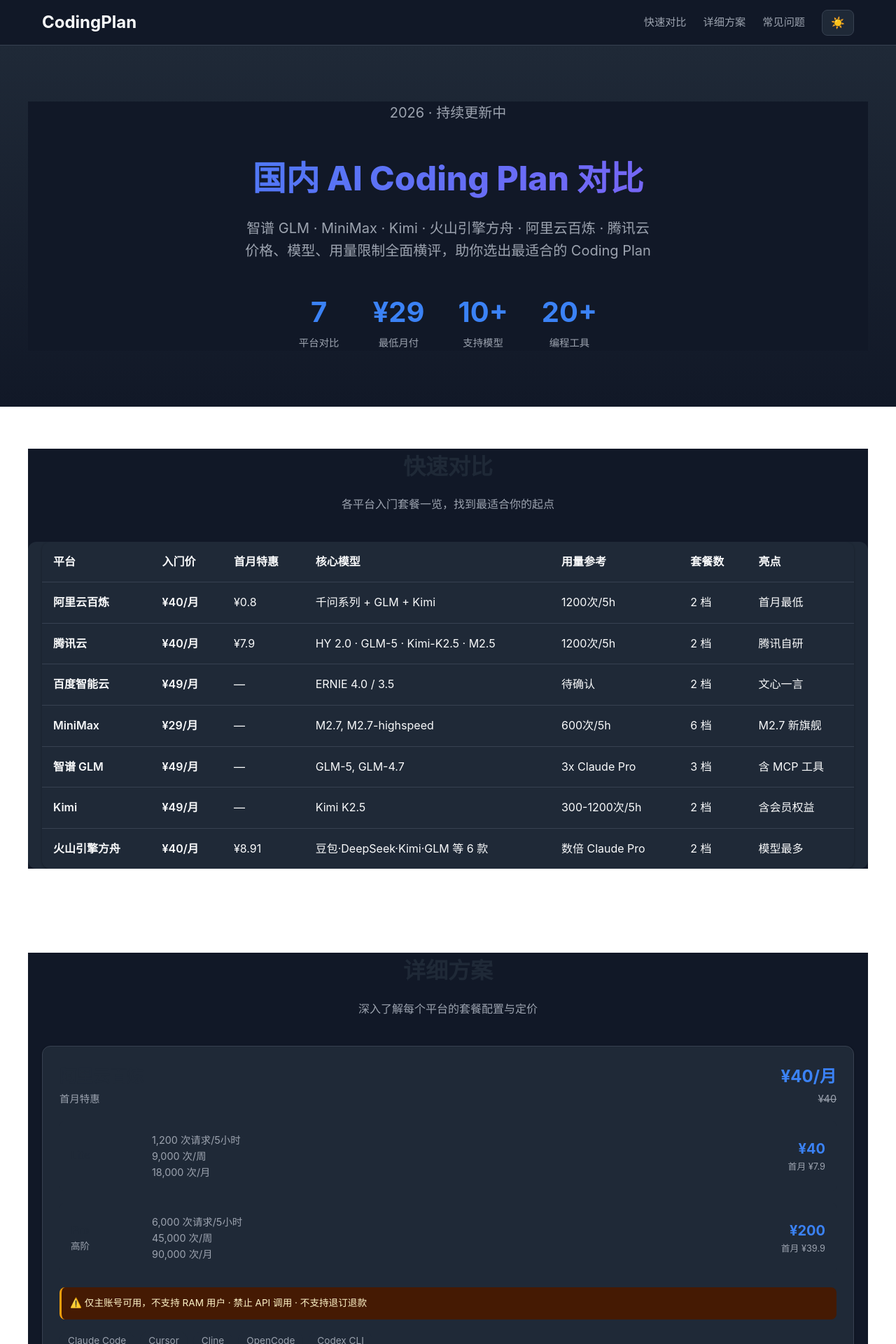
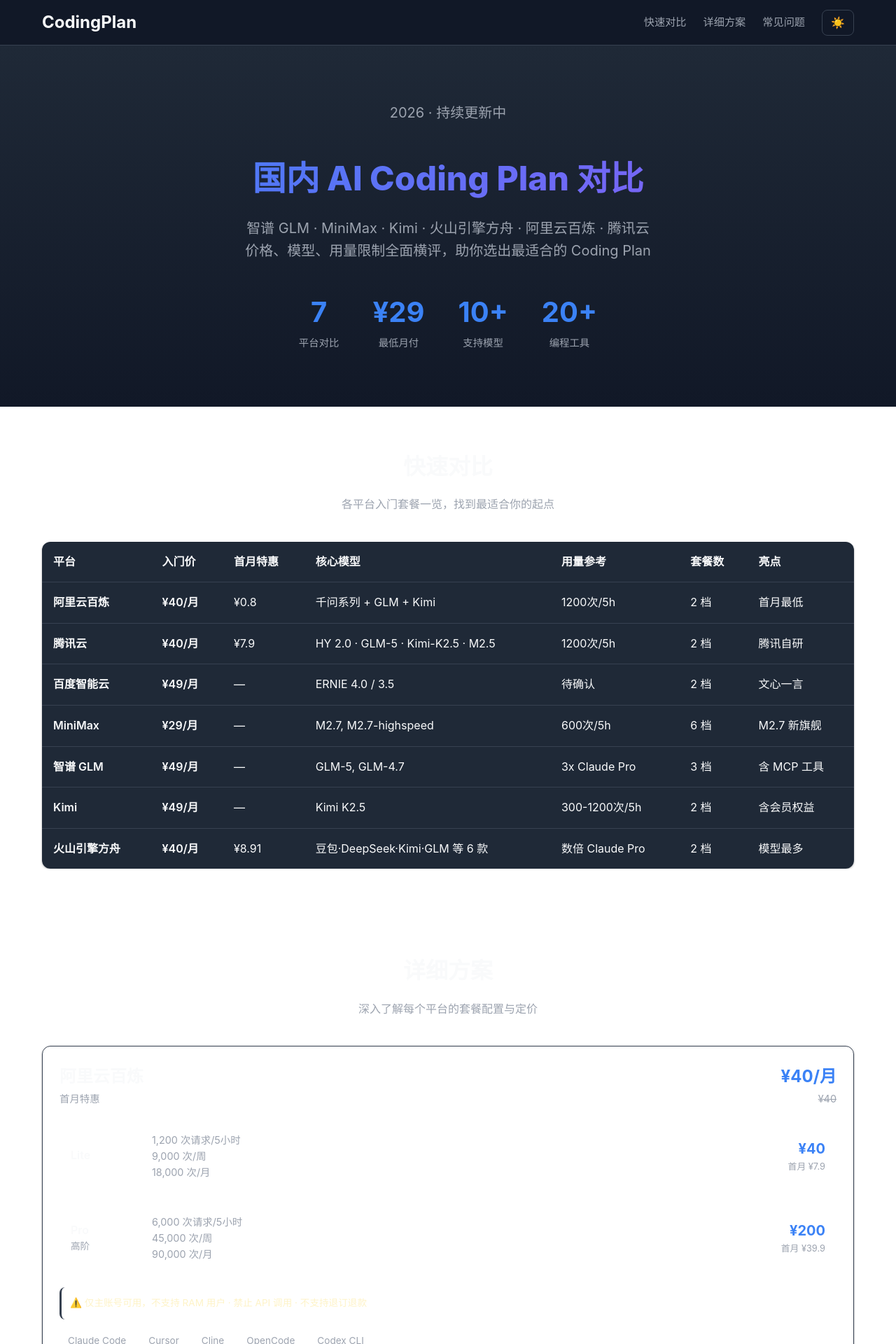
Before and after one commit to Ttoooong/codingplan-web, a Vue app: page / in a window 1280 px wide. Shown: the top 1920 px of the page at 70% size. Built offline with nearby package versions, Linux system fonts and the light colour scheme.

Commit message:
fix: 完全重写CSS确保黑夜模式全局生效

```diff
--- a/src/style.css
+++ b/src/style.css
@@ -24,6 +24,16 @@
   --border: #374151;
   --card-bg: #1f2937;
   --shadow: 0 1px 3px rgba(0,0,0,0.3);
+}
+
+/* 强制全局黑夜模式 */
+.dark, .dark * {
+  background-color: transparent !important;
+  border-color: var(--border) !important;
+}
+
+.dark body {
+  background-color: var(--bg) !important;
 }
 
 body {
@@ -61,7 +71,7 @@
 }
 
 .dark header {
-  background: var(--bg);
+  background: var(--bg) !important;
 }
 
 .header-content {
@@ -100,13 +110,14 @@
 }
 
 .theme-toggle {
-  background: none;
+  background: var(--bg-alt);
   border: 1px solid var(--border);
   padding: 8px 12px;
   border-radius: 8px;
   cursor: pointer;
   font-size: 1rem;
   transition: background 0.2s;
+  color: var(--text);
 }
 
 .theme-toggle:hover {
@@ -118,6 +129,10 @@
   text-align: center;
   padding: 80px 20px;
   background: linear-gradient(180deg, var(--bg-alt) 0%, var(--bg) 100%);
+}
+
+.dark .hero {
+  background: linear-gradient(180deg, var(--bg-alt) 0%, var(--bg) 100%) !important;
 }
 
 .hero h1 {
@@ -168,6 +183,7 @@
   font-size: 2rem;
   text-align: center;
   margin-bottom: 16px;
+  color: var(--text);
 }
 
 .section-desc {
@@ -181,8 +197,6 @@
   overflow-x: auto;
   margin: 0 -20px;
   padding: 0 20px;
-  background: var(--card-bg);
-  border-radius: 12px;
 }
 
 .compare-table {
@@ -199,17 +213,14 @@
   padding: 16px;
   text-align: left;
   border-bottom: 1px solid var(--border);
+  background: var(--card-bg) !important;
+  color: var(--text) !important;
 }
 
 .compare-table th {
-  background: var(--bg-alt);
+  background: var(--bg-alt) !important;
   font-weight: 600;
-  color: var(--text);
-}
-
-.dark .compare-table th {
-  background: var(--bg-alt);
-  color: var(--text);
+  color: var(--text) !important;
 }
 
 .compare-table tr:last-child td {
@@ -261,6 +272,7 @@
 .platform-name {
   font-size: 1.5rem;
   font-weight: 700;
+  color: var(--text);
 }
 
 .platform-name small {
@@ -304,6 +316,7 @@
 
 .plan-name {
   font-weight: 600;
+  color: var(--text);
 }
 
 .plan-name small {
@@ -344,6 +357,7 @@
 .dark .platform-note {
   background: #451a03;
   border-left-color: #f59e0b;
+  color: #fef3c7;
 }
 
 .tools {
@@ -436,82 +450,19 @@
   }
 }
 
-/* Dark mode comprehensive fixes */
-.dark #app {
-  background: var(--bg);
+/* 额外的黑夜模式强制覆盖 */
+.dark .compare-table-wrapper {
+  background: var(--card-bg);
 }
 
-.dark .hero {
-  background: linear-gradient(180deg, var(--bg-alt) 0%, var(--bg) 100%);
+.dark .faq-list {
+  background: transparent;
 }
 
-.dark table,
-.dark th,
-.dark td {
-  background: var(--card-bg) !important;
-  color: var(--text) !important;
-  border-color: var(--border) !important;
-}
-
-.dark .plan-card {
+.dark .faq-item {
   background: var(--card-bg);
-  border-color: var(--border);
-}
-
-.dark .theme-toggle {
-  background: var(--bg-alt);
-  border-color: var(--border);
-}
-
-.dark .table-wrapper {
-  background: var(--bg);
-}
-
-/* 黑夜模式全面修复 */
-.dark body {
-  background: var(--bg) !important;
-}
-
-.dark .container {
-  background: var(--bg);
-}
-
-.dark .hero {
-  background: linear-gradient(180deg, var(--bg-alt) 0%, var(--bg) 100%) !important;
 }
 
 .dark .platforms {
-  background: var(--bg);
+  background: transparent;
 }
-
-.dark .platform-card {
-  background: var(--card-bg) !important;
-  border-color: var(--border) !important;
-}
-
-.dark .plan {
-  background: var(--bg-alt) !important;
-}
-
-.dark .faq-question {
-  background: var(--card-bg) !important;
-  color: var(--text) !important;
-}
-
-.dark footer {
-  background: var(--bg-alt) !important;
-  color: var(--text-light) !important;
-}
-
-.dark footer a {
-  color: var(--primary) !important;
-}
-
-.dark .stat-value {
-  color: var(--primary) !important;
-}
-
-.dark .platform-note {
-  background: #451a03 !important;
-  color: #fef3c7 !important;
-}
```
